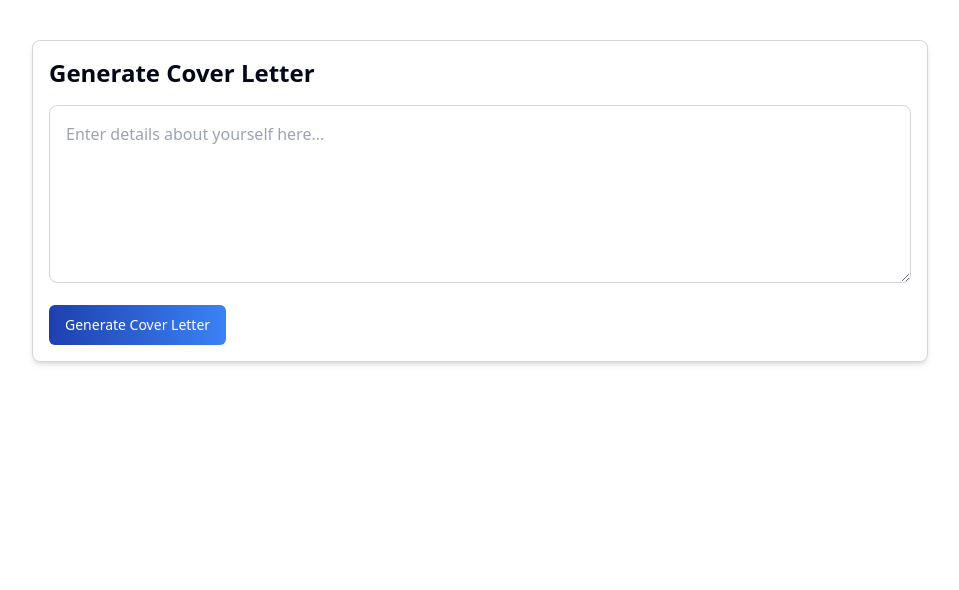
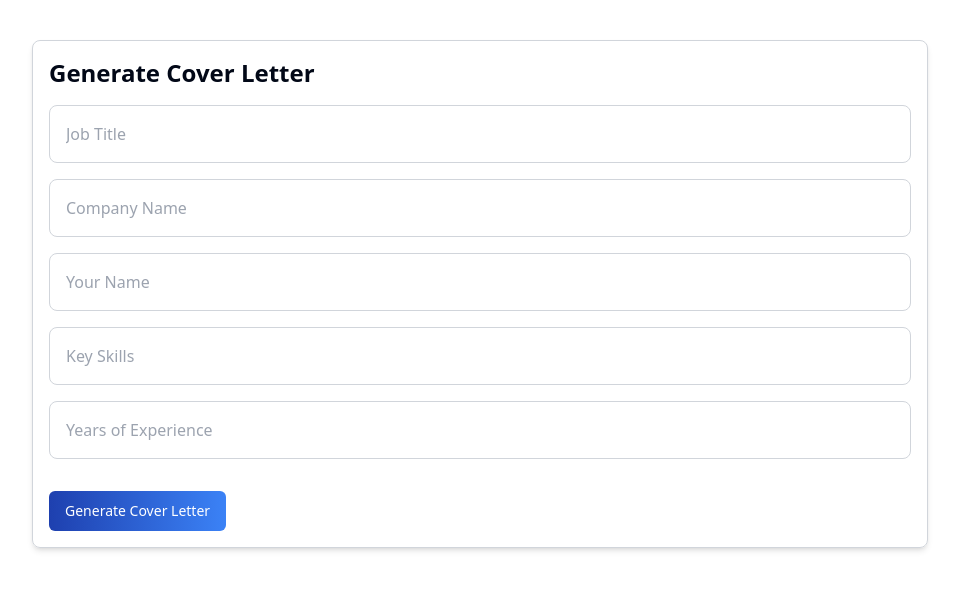
Before and after one commit to shantanusabyasachi16/SmartHireAI, a React (Vite) app in the folder frontend/: page /generatecoverletter in a window 1280 px wide. Shown: the top 590 px of the page, without its empty margins (160-1119 px from the left). Built offline with nearby package versions, Linux system fonts and the light colour scheme.

Commit message:
upadated the ui

```diff
--- a/frontend/src/pages/GenerateCoverLetter.jsx
+++ b/frontend/src/pages/GenerateCoverLetter.jsx
@@ -1,49 +1,90 @@
 import React, { useState } from 'react';
+import axios from 'axios';
 import { Button } from "@/components/ui/button";
-import axios from 'axios';
 
 const GenerateCoverLetter = () => {
-  const [userInput, setUserInput] = useState('');
+  const [jobTitle, setJobTitle] = useState('');
+  const [companyName, setCompanyName] = useState('');
+  const [name, setName] = useState('');
+  const [skills, setSkills] = useState('');
+  const [experience, setExperience] = useState('');
   const [coverLetter, setCoverLetter] = useState('');
-  const [loadin ,setloading] = useState(false);
+  const [error, setError] = useState('');
 
   const generateCoverLetter = async () => {
-    setloading(true)
+    if (!jobTitle || !companyName || !name || !skills || !experience) {
+      setError('All fields are required to generate the cover letter.');
+      return;
+    }
+
     try {
-      const response = await axios.post('http://localhost:8000/api/ai-generation', { prompt: userInput },{
-        withCredentials:true
-      });
+      const prompt = `job title: ${jobTitle}, company name: ${companyName}, your name: ${name}, your key skills: ${skills}, years of experience: ${experience}`;
 
-      if (response.status !== 200) {
-        throw new Error('Failed to generate cover letter');
-      }
-
+      const response = await axios.post('http://localhost:8000/api/ai-generation', { prompt });
       setCoverLetter(response.data.coverLetter);
+      setError('');
     } catch (error) {
       console.error('Error generating cover letter:', error);
-      alert('Failed to generate cover letter. Please try again.');
-      setloading(false);
+      setError('Failed to generate cover letter.');
     }
-  };
-
-  const copyToClipboard = () => {
-    navigator.clipboard.writeText(coverLetter).then(() => {
-      alert("Cover letter copied to clipboard!");
-    }).catch((err) => {
-      console.error("Failed to copy: ", err);
-    });
   };
 
   return (
     <div className="max-w-4xl mx-auto my-10 p-4 border border-gray-300 rounded-lg shadow-md dark:border-gray-700 dark:bg-gray-800">
       <h1 className="font-bold text-2xl mb-4">Generate Cover Letter</h1>
-      <textarea
-        className="w-full p-4 border border-gray-300 rounded-lg dark:bg-gray-800 dark:text-gray-100"
-        rows="6"
-        placeholder="Enter details about yourself here..."
-        value={userInput}
-        onChange={(e) => setUserInput(e.target.value)}
-      />
+
+      <div className="mb-4">
+        <input
+          type="text"
+          className="w-full p-4 border border-gray-300 rounded-lg dark:bg-gray-800 dark:text-gray-100"
+          placeholder="Job Title"
+          value={jobTitle}
+          onChange={(e) => setJobTitle(e.target.value)}
+        />
+      </div>
+
+      <div className="mb-4">
+        <input
+          type="text"
+          className="w-full p-4 border border-gray-300 rounded-lg dark:bg-gray-800 dark:text-gray-100"
+          placeholder="Company Name"
+          value={companyName}
+          onChange={(e) => setCompanyName(e.target.value)}
+        />
+      </div>
+
+      <div className="mb-4">
+        <input
+          type="text"
+          className="w-full p-4 border border-gray-300 rounded-lg dark:bg-gray-800 dark:text-gray-100"
+          placeholder="Your Name"
+          value={name}
+          onChange={(e) => setName(e.target.value)}
+        />
+      </div>
+
+      <div className="mb-4">
+        <input
+          type="text"
+          className="w-full p-4 border border-gray-300 rounded-lg dark:bg-gray-800 dark:text-gray-100"
+          placeholder="Key Skills"
+          value={skills}
+          onChange={(e) => setSkills(e.target.value)}
+        />
+      </div>
+
+      <div className="mb-4">
+        <input
+          type="text"
+          className="w-full p-4 border border-gray-300 rounded-lg dark:bg-gray-800 dark:text-gray-100"
+          placeholder="Years of Experience"
+          value={experience}
+          onChange={(e) => setExperience(e.target.value)}
+        />
+      </div>
+
+      {error && <p className="text-red-500 mb-4">{error}</p>}
+
       <Button
         onClick={generateCoverLetter}
         className="mt-4 bg-gradient-to-r from-blue-800 to-blue-500 hover:from-blue-900 hover:to-blue-600 text-white transition-all duration-300"
@@ -61,7 +102,7 @@ const GenerateCoverLetter = () => {
             value={coverLetter}
           />
           <Button
-            onClick={copyToClipboard}
+            onClick={() => navigator.clipboard.writeText(coverLetter)}
             className="mt-4 bg-gradient-to-r from-blue-900 to-blue-700 hover:from-blue-800 hover:to-blue-600 text-white transition-all duration-300"
           >
             Copy to Clipboard
```
